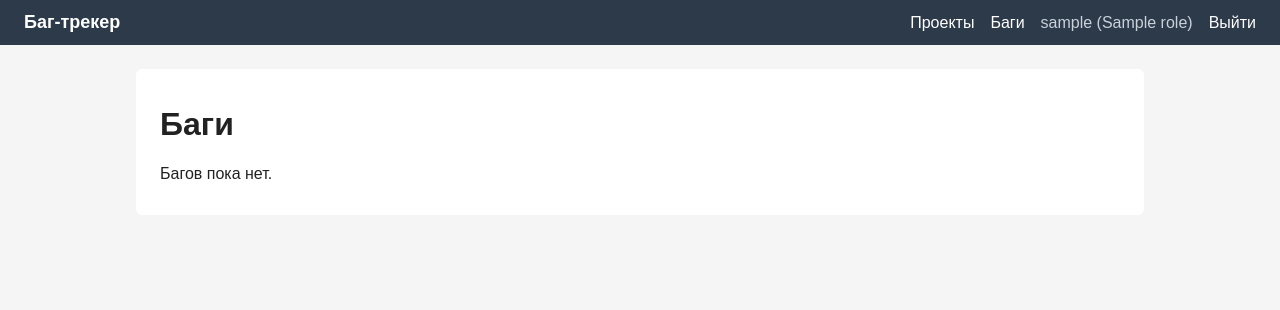
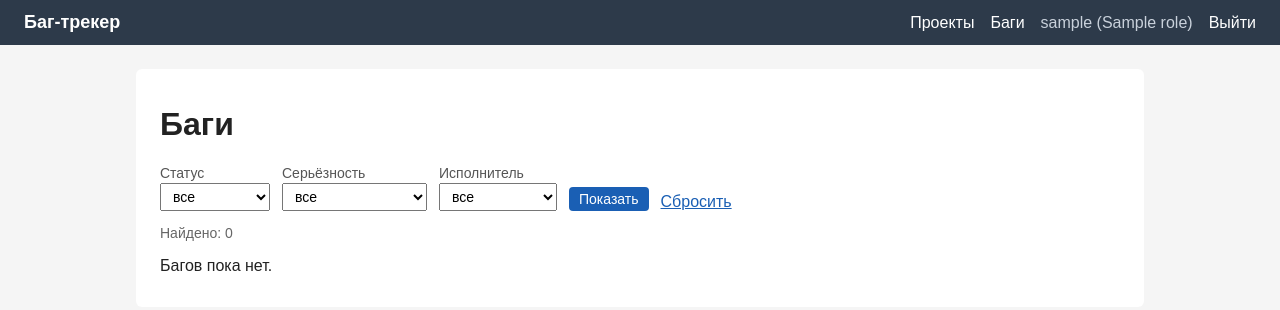
Before and after one commit to Erovhost/bugtracker, a Flask app: page /bugs/ in a window 1280 px wide. Shown: the top 310 px of the page. Run offline with Flask 3, Linux system fonts and the light colour scheme; a user stored in the database is signed in; tables that the repository leaves empty hold one stand-in row (values such as "Sample post"); some libraries are stand-ins or nearby versions.

Commit message:
Добавлены фильтры списка багов по статусу, серьёзности и исполнителю
GET-форма над /bugs/: значения в адресе (можно сохранить ссылку),
неизвестные значения игнорируются. Фильтры добавляются к правилу
видимости (visible_bugs_query), чужие баги через фильтр не видны;
в списке исполнителей только те, кто назначен на видимые баги.

```diff
--- a/app/bugs/routes.py
+++ b/app/bugs/routes.py
@@ -35,15 +35,57 @@ def inject_labels():
     }
 
 
+def visible_bugs_query():
+    """Запрос «баги, которые видит текущий пользователь».
+
+    Админ видит все баги, остальные — баги своих проектов.
+    """
+    query = sa.select(Bug)
+    if not current_user.has_role("admin"):
+        query = query.join(Bug.project).where(Project.members.contains(current_user))
+    return query
+
+
 @bp.route("/")
 @login_required
 def index():
-    # Админ видит все баги, остальные — баги своих проектов. Новые сверху.
-    query = sa.select(Bug).order_by(Bug.id.desc())
-    if not current_user.has_role("admin"):
-        query = query.join(Bug.project).where(Project.members.contains(current_user))
-    bugs = db.session.scalars(query).all()
-    return render_template("bugs/index.html", bugs=bugs)
+    query = visible_bugs_query()
+
+    # Исполнители для фильтра — только те, кто назначен на видимые баги.
+    # with_only_columns: тот же запрос, но выбираем только колонку assignee_id.
+    assignees = db.session.scalars(
+        sa.select(User)
+        .where(User.id.in_(query.with_only_columns(Bug.assignee_id)))
+        .order_by(User.username)
+    ).all()
+
+    # Фильтры приходят в адресе (GET): /bugs/?status=new&severity=major&assignee=5
+    # Неизвестные значения игнорируем.
+    status = request.args.get("status", "")
+    if status in STATUS_LABELS:
+        query = query.where(Bug.status == status)
+    else:
+        status = ""
+
+    severity = request.args.get("severity", "")
+    if severity in SEVERITY_LABELS:
+        query = query.where(Bug.severity == severity)
+    else:
+        severity = ""
+
+    assignee = request.args.get("assignee", "")
+    if assignee == "none":
+        query = query.where(Bug.assignee_id.is_(None))
+    elif assignee.isdigit():
+        query = query.where(Bug.assignee_id == int(assignee))
+    else:
+        assignee = ""
+
+    bugs = db.session.scalars(query.order_by(Bug.id.desc())).all()
+    filters = {"status": status, "severity": severity, "assignee": assignee}
+    return render_template(
+        "bugs/index.html", bugs=bugs, assignees=assignees, filters=filters
+    )
 
 
 @bp.route("/project/<int:project_id>/new", methods=["GET", "POST"])
--- a/app/static/style.css
+++ b/app/static/style.css
@@ -370,3 +370,26 @@ a.button {
     color: #962d22;
     background: #f6d7d3;
 }
+
+/* Строка фильтров над списком багов */
+.filters {
+    display: flex;
+    flex-wrap: wrap;
+    align-items: flex-end;
+    gap: 12px;
+    max-width: none;
+    margin-bottom: 12px;
+}
+
+.filters label {
+    display: flex;
+    flex-direction: column;
+    font-size: 14px;
+    color: #555;
+}
+
+.filters select {
+    margin-top: 2px;
+    padding: 4px 8px;
+    font-size: 14px;
+}
--- a/app/templates/bugs/index.html
+++ b/app/templates/bugs/index.html
@@ -5,5 +5,43 @@
 
 {% block content %}
 <h1>Баги</h1>
+
+{# Фильтры — GET: ничего не меняют, значения попадают в адрес страницы #}
+<form class="filters" method="get" action="{{ url_for('bugs.index') }}">
+    <label>
+        Статус
+        <select name="status">
+            <option value="">все</option>
+            {% for code, label in STATUS_LABELS.items() %}
+            <option value="{{ code }}" {% if filters.status == code %}selected{% endif %}>{{ label }}</option>
+            {% endfor %}
+        </select>
+    </label>
+    <label>
+        Серьёзность
+        <select name="severity">
+            <option value="">все</option>
+            {% for code, label in SEVERITY_LABELS.items() %}
+            <option value="{{ code }}" {% if filters.severity == code %}selected{% endif %}>{{ label }}</option>
+            {% endfor %}
+        </select>
+    </label>
+    <label>
+        Исполнитель
+        <select name="assignee">
+            <option value="">все</option>
+            <option value="none" {% if filters.assignee == "none" %}selected{% endif %}>не назначен</option>
+            {% for user in assignees %}
+            <option value="{{ user.id }}" {% if filters.assignee == user.id|string %}selected{% endif %}>
+                {{ user.username }}{% if not user.is_active %} (заблокирован){% endif %}
+            </option>
+            {% endfor %}
+        </select>
+    </label>
+    <button type="submit" class="button button-small">Показать</button>
+    <a href="{{ url_for('bugs.index') }}">Сбросить</a>
+</form>
+
+<p class="muted">Найдено: {{ bugs|length }}</p>
 {{ bug_table(bugs, show_project=True) }}
 {% endblock %}
```
